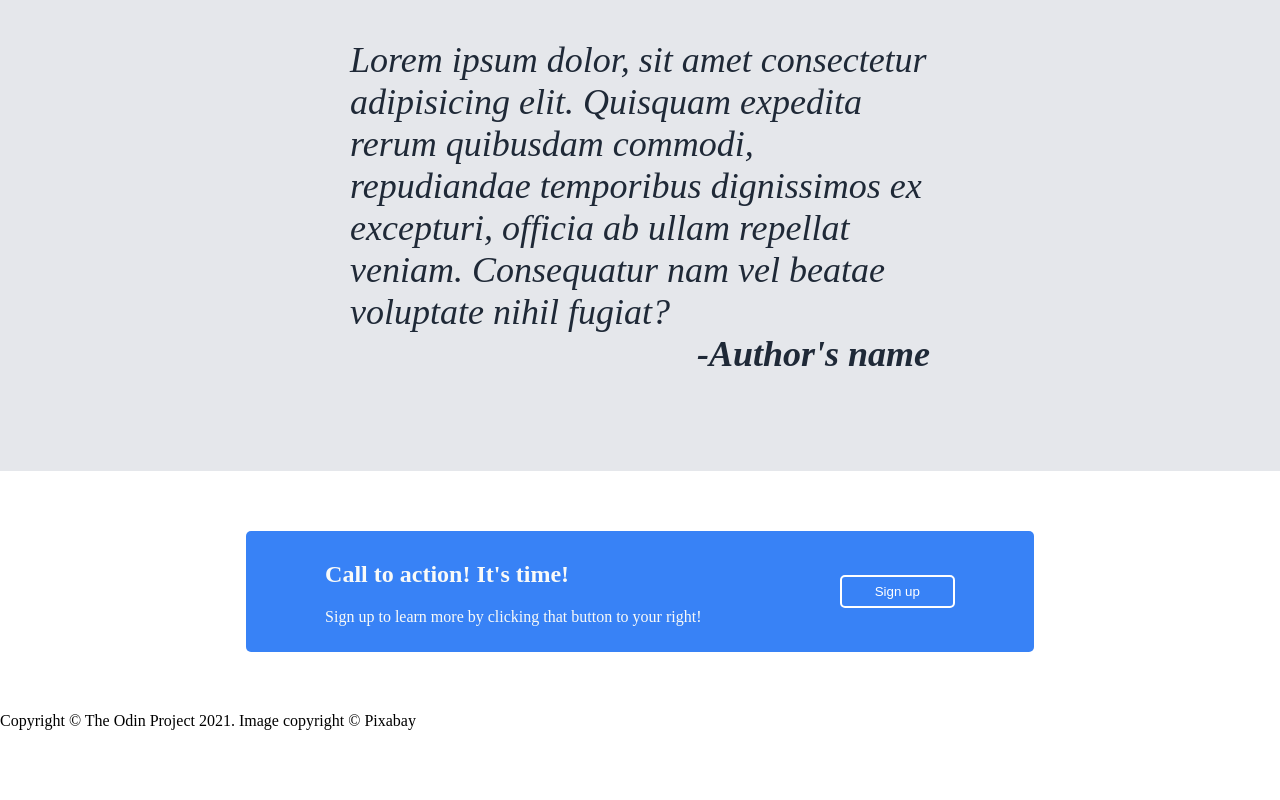
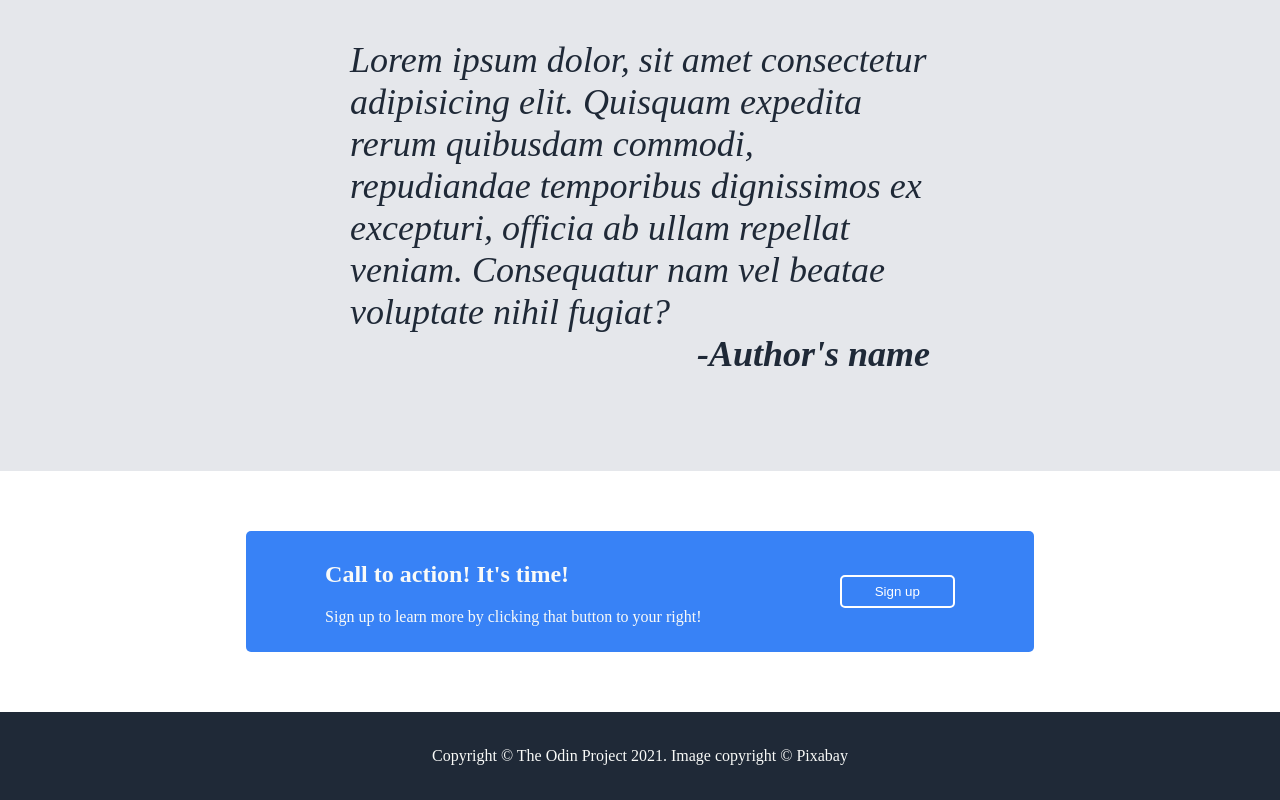
Before and after one commit to toasty-alexus/T.O.P-Landing-Page-Project, a plain HTML site: page index.html in a window 1280 px wide. Shown: the part 958-1758 px from the top of the page. Before the commit the page ends 1688 px from the top, so only its background shows below. Drawn offline with Linux system fonts and the light colour scheme.

Commit message:
Update style.css

```diff
--- a/style.css
+++ b/style.css
@@ -136,5 +136,9 @@ a{
 }
 /* Footer */
 .footer{
+  text-align: center;
+  padding:35px;
+  background-color: #1F2937;
+  color:#F9FAF8;
   margin-top:60px;
 }
```
